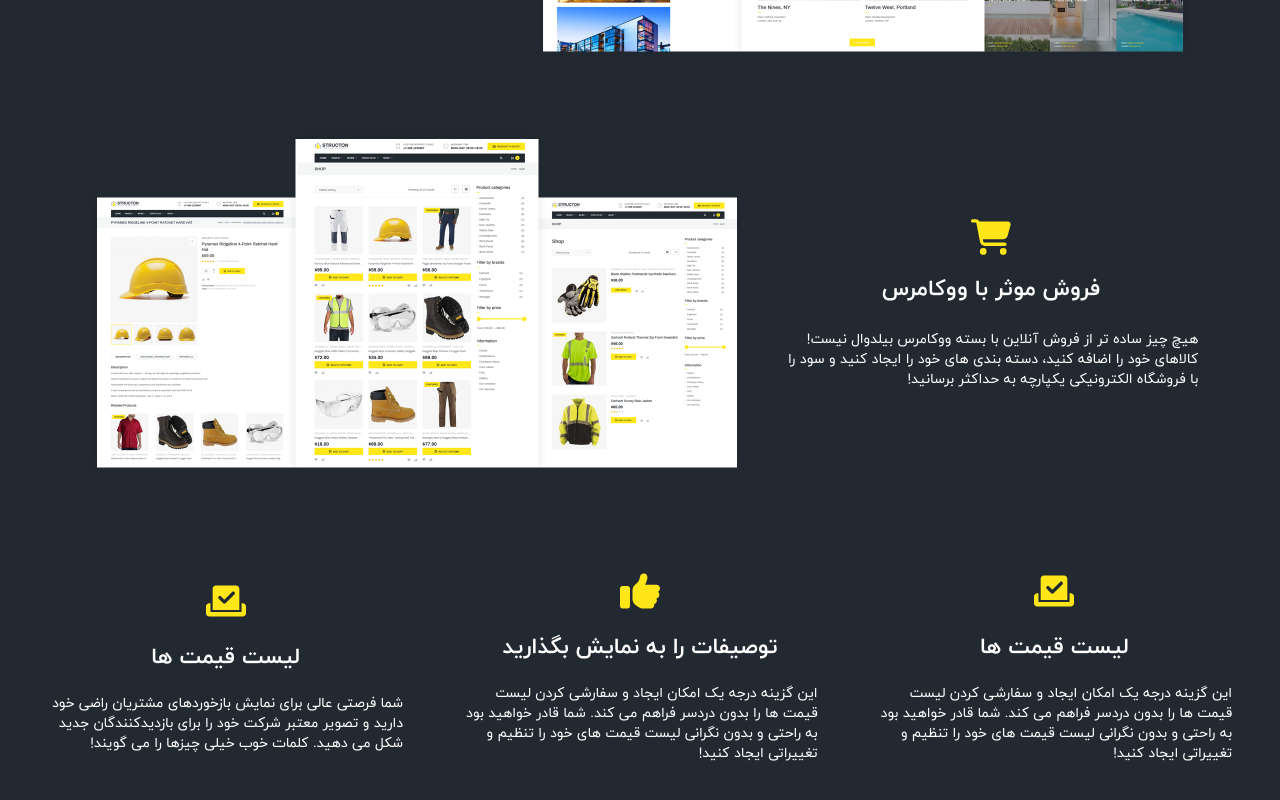
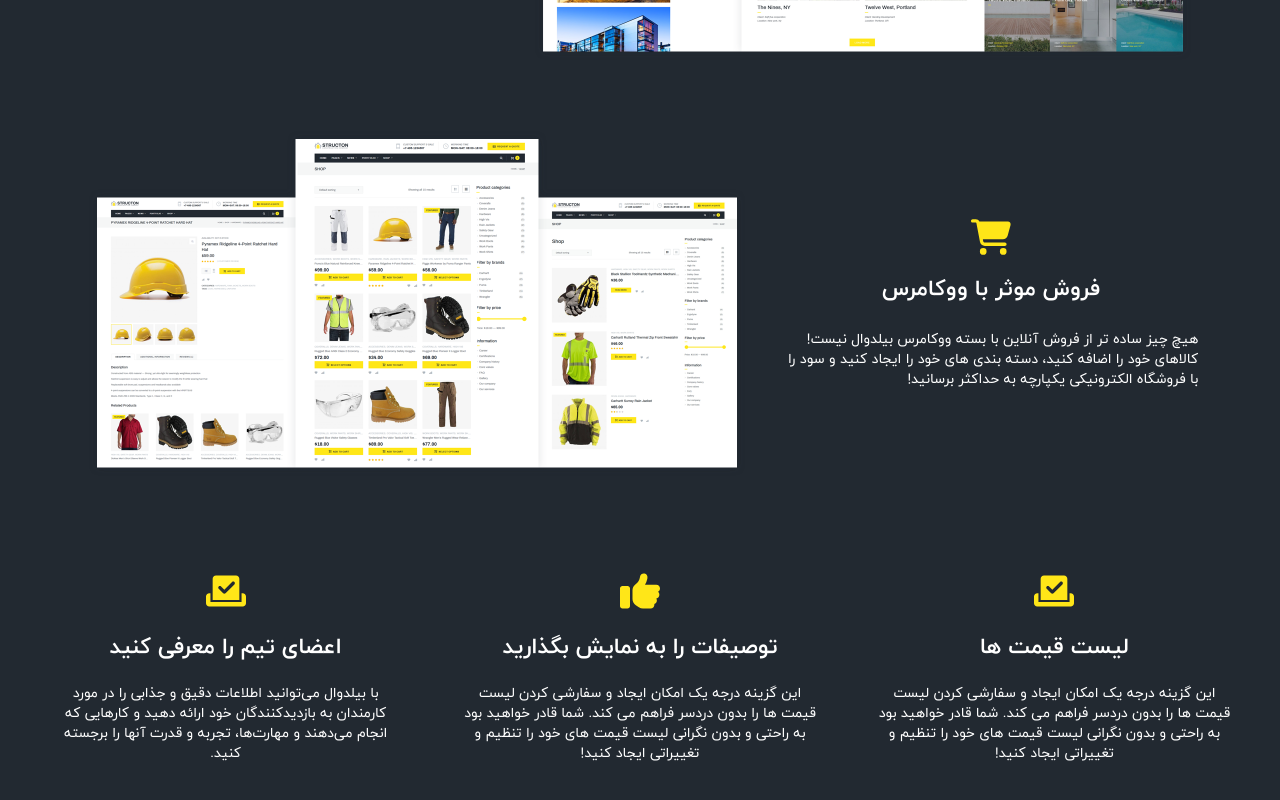
Before and after one commit to mahyarErshad/buildwall, a React (Vite) app: page / in a window 1280 px wide. Shown: the part 4361-5161 px from the top of the page. Built offline with nearby package versions, Linux system fonts and the light colour scheme.

Commit message:
Text align is center

```diff
--- a/src/Components/Body/RaiseToNewLevel/RaiseToNewLevel.jsx
+++ b/src/Components/Body/RaiseToNewLevel/RaiseToNewLevel.jsx
@@ -4,7 +4,6 @@ import showCaseServices from "../../../assets/images/showCaseServices.webp";
 import masterYourProject from "../../../assets/images/masterYourProject.webp";
 import sellWithWoocommerce from "../../../assets/images/sellWithWoocommerce.webp";
 import RaiseToNewLevelCard from "./RaiseToNewLevelCard";
-import { FontAwesomeIcon } from "@fortawesome/react-fontawesome";
 import RaiseToNewLevelBottomCard from "./RaiseToNewLevelBottomCard";
 
 function RaiseToNewLevel() {
@@ -21,7 +20,7 @@ function RaiseToNewLevel() {
       <div className="w-full py-12 flex justify-between items-center flex-wrap">
         <RaiseToNewLevelBottomCard title="لیست قیمت ها" description="این گزینه درجه یک امکان ایجاد و سفارشی کردن لیست قیمت ها را بدون دردسر فراهم می کند. شما قادر خواهید بود به راحتی و بدون نگرانی لیست قیمت های خود را تنظیم و تغییراتی ایجاد کنید!" icon={faCheckToSlot} />
         <RaiseToNewLevelBottomCard title="توصیفات را به نمایش بگذارید" description="این گزینه درجه یک امکان ایجاد و سفارشی کردن لیست قیمت ها را بدون دردسر فراهم می کند. شما قادر خواهید بود به راحتی و بدون نگرانی لیست قیمت های خود را تنظیم و تغییراتی ایجاد کنید!" icon={faThumbsUp} />
-        <RaiseToNewLevelBottomCard title="لیست قیمت ها" description="شما فرصتی عالی برای نمایش بازخوردهای مشتریان راضی خود دارید و تصویر معتبر شرکت خود را برای بازدیدکنندگان جدید شکل می دهید. کلمات خوب خیلی چیزها را می گویند!" icon={faCheckToSlot} />
+        <RaiseToNewLevelBottomCard title="اعضای تیم را معرفی کنید" description="با بیلدوال می‌توانید اطلاعات دقیق و جذابی را در مورد کارمندان به بازدیدکنندگان خود ارائه دهید و کارهایی که انجام می‌دهند و مهارت‌ها، تجربه و قدرت آنها را برجسته کنید." icon={faCheckToSlot} />
       </div>
     </section>
   );
--- a/src/Components/Body/RaiseToNewLevel/RaiseToNewLevelBottomCard.jsx
+++ b/src/Components/Body/RaiseToNewLevel/RaiseToNewLevelBottomCard.jsx
@@ -6,7 +6,7 @@ function RaiseToNewLevelBottomCard({ title, description, icon }) {
     <article className="max-md:w-full md:max-w-[23.125rem] md:w-[30%] flex justify-start items-center flex-col gap-5">
       <FontAwesomeIcon icon={icon} className="w-10 h-10" fill="#ffe618" />
       <h3 className="text-[1.375rem] font-bold">{title}</h3>
-      <p className="text-sm">{description}</p>
+      <p className="text-sm text-center">{description}</p>
     </article>
   );
 }
```
